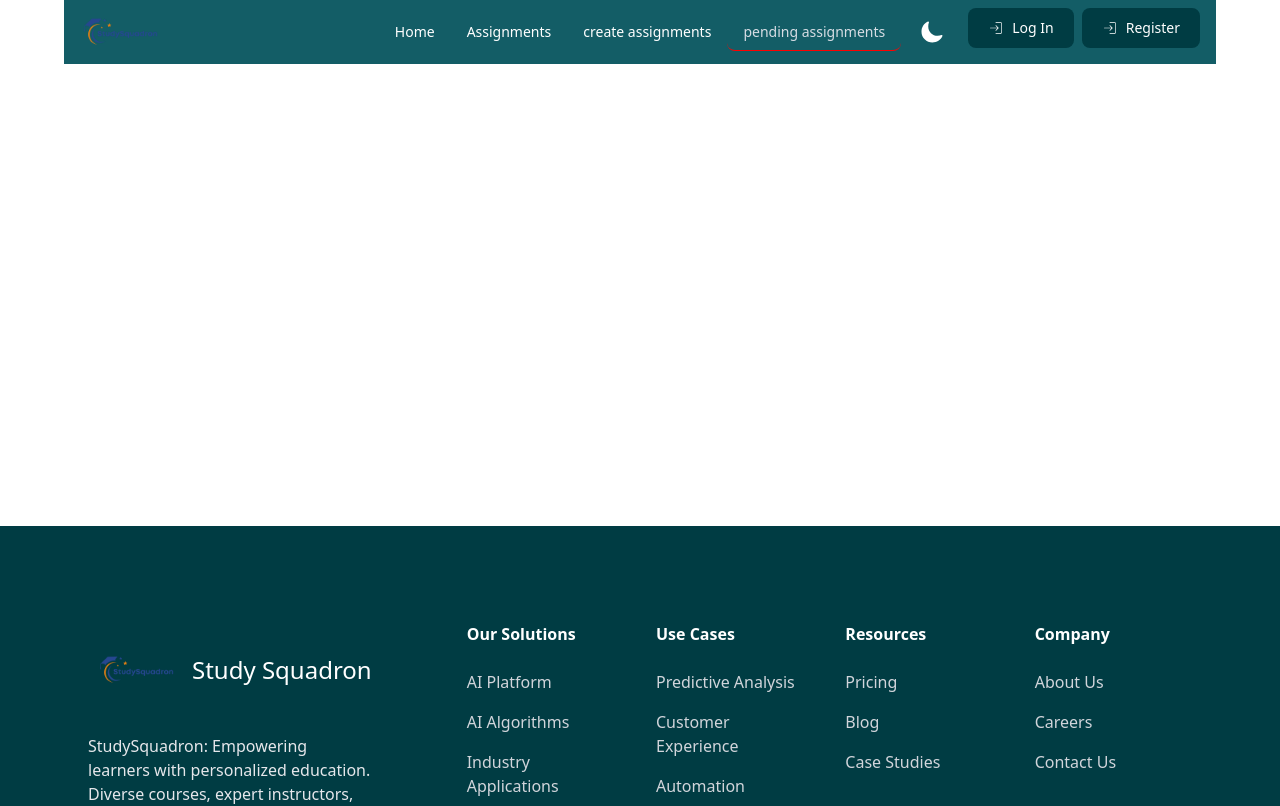
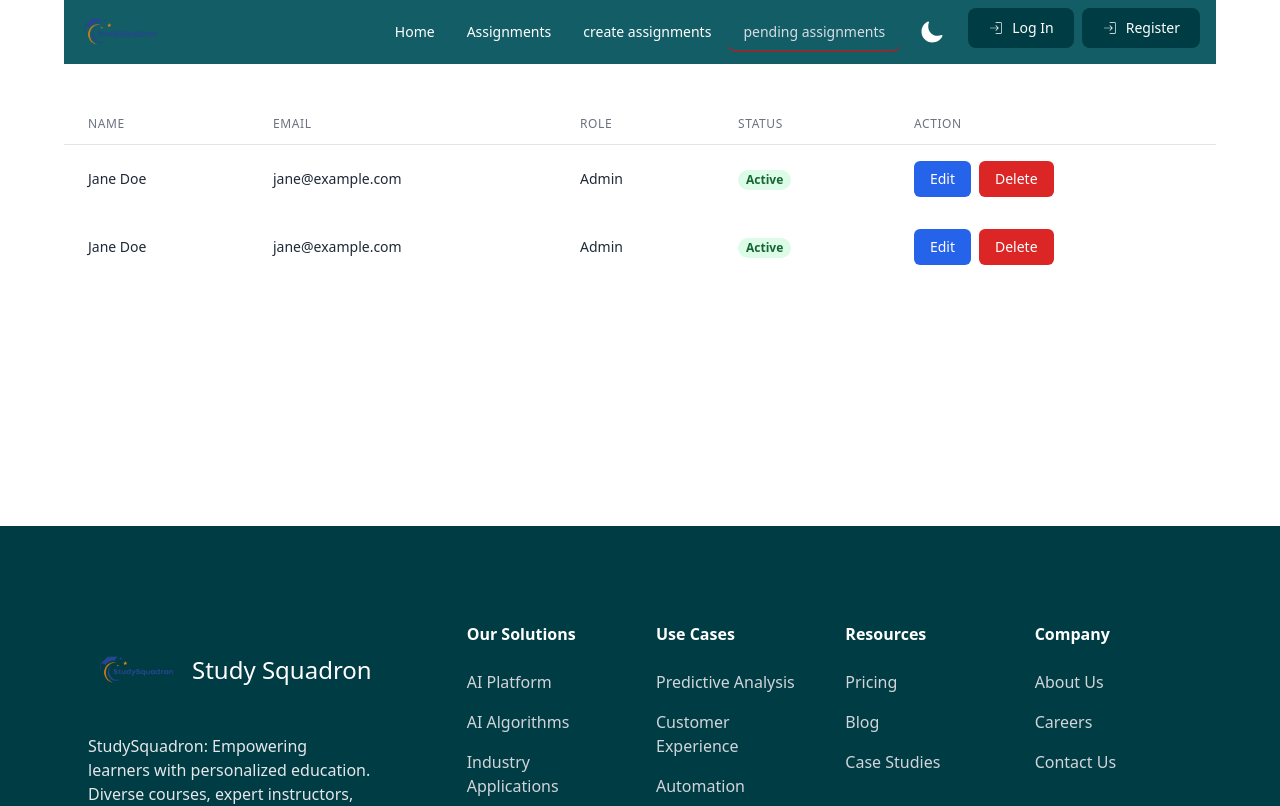
Before and after one commit to adnanalamin/studysquadron-client, a React (Vite) app: page /PendingAssignment in a window 1280 px wide. Shown: the top 806 px of the page. Built offline with nearby package versions, Linux system fonts and the light colour scheme; no server answers.

Commit message:
Added Assignment submit modal

```diff
--- a/src/Pages/AssignmentDetails/AssignmentDetails.jsx
+++ b/src/Pages/AssignmentDetails/AssignmentDetails.jsx
@@ -1,9 +1,14 @@
 import axios from "axios";
-import { useEffect, useState } from "react";
+import { useContext, useEffect, useState } from "react";
 import { useParams } from "react-router-dom";
+import { AuthContext } from "../../AuthProvider/AuthProvider";
+import { toast } from "react-toastify";
+import { Toaster } from "react-hot-toast";
 
 const AssignmentDetails = () => {
+  const { user } = useContext(AuthContext);
   const [data, setData] = useState({});
+
   const { id } = useParams();
   useEffect(() => {
     async function fetchAssignment() {
@@ -18,6 +23,48 @@ const AssignmentDetails = () => {
     }
     fetchAssignment();
   }, [id]);
+
+  const handelSubmitedAssignment = async (e) => {
+    e.preventDefault();
+
+    const file = e.target.file.value;
+    const note = e.target.note.value;
+    const userEmail = user.email;
+    const userName = user.displayName;
+    const status = "pending";
+    const assignmentTitle = data.title;
+    const assignmentMarks = data.marks;
+
+    if (!file || !note) {
+      toast.error("Please select a file and provide a note.");
+      return;
+    }
+
+    const newSubmittion = {
+      file,
+      note,
+      userName,
+      userEmail,
+      status,
+      assignmentTitle,
+      assignmentMarks,
+    };
+
+    try {
+      const response = await axios.post(
+        "http://localhost:5000/submit-assignment",
+        newSubmittion
+      );
+
+      if (response.data.insertedId) {
+        toast.success("Assignment submitted successfully");
+      }
+      e.target.reset();
+    } catch (error) {
+      console.error("Error submitting assignment:", error);
+      toast.error("Failed to submit assignment. Please try again later.");
+    }
+  };
   return (
     <div className="pt-24 mb-24">
       <div className="bg-[#135D66] dark:bg-gray-800 py-8 lg:max-w-6xl mx-auto rounded-xl">
@@ -99,22 +146,26 @@ const AssignmentDetails = () => {
       <dialog id="my_modal_1" className="modal ">
         <div className="modal-box bg-[#135D66] dark:bg-gray-700">
           <div className="w-full mx-auto pt-6">
-            <form action="">
+            <form onSubmit={handelSubmitedAssignment}>
               <div className="w-full">
                 <input
-                  type="file"
+                  type="text"
+                  name="file"
                   accept=".pdf,.doc,.docx"
                   className="mb-4 file-input file-input-bordered w-full"
                 />
               </div>
               <div>
                 <textarea
-                  placeholder="Bio"
+                  placeholder="quick note"
+                  name="note"
                   className="textarea textarea-bordered textarea-md w-full"
                 ></textarea>
               </div>
               <div className="w-full mt-3">
-                <button className="btn bg-[#003C43] dark:bg-gray-600 hover:bg-[#003C43] text-white border-none w-full">Submit</button>
+                <button className="btn bg-[#003C43] dark:bg-gray-600 hover:bg-[#003C43] text-white border-none w-full">
+                  Submit
+                </button>
               </div>
             </form>
           </div>
@@ -126,6 +177,7 @@ const AssignmentDetails = () => {
             </form>
           </div>
         </div>
+        <Toaster position="top-right" reverseOrder={false} />
       </dialog>
     </div>
   );
--- a/src/Pages/PendingAssignment/PendingAssignment.jsx
+++ b/src/Pages/PendingAssignment/PendingAssignment.jsx
@@ -2,9 +2,58 @@
 
 const PendingAssignment = () => {
   return (
-    <div>
+   <div  className="pt-24 mb-24">
+    <div className="lg:max-w-6xl mx-auto">
+    <div className="flex flex-col overflow-x-auto lg:overflow-hidden">
+  <div className="sm:-mx-6 lg:-mx-8">
+    <div className="inline-block min-w-full py-2 sm:px-6 lg:px-8">
+      <div className="overflow-x-auto">
+        <table
+          className="min-w-full text-start text-sm font-light text-surface dark:text-white">
+          <thead
+            className="border-b border-neutral-200 font-medium dark:border-white/10">
+            <tr>
+            <th className="px-6 py-3 text-left text-xs font-medium text-gray-500 uppercase tracking-wider">Name</th>
+            <th className="px-6 py-3 text-left text-xs font-medium text-gray-500 uppercase tracking-wider">Email</th>
+            <th className="px-6 py-3 text-left text-xs font-medium text-gray-500 uppercase tracking-wider">Role</th>
+            <th className="px-6 py-3 text-left text-xs font-medium text-gray-500 uppercase tracking-wider">Status</th>
+            <th className="px-6 py-3 text-left text-xs font-medium text-gray-500 uppercase tracking-wider">Action</th>
+        </tr>
+          </thead>
+          <tbody>
+          <tr>
+            <td className="px-6 py-4 whitespace-nowrap">Jane Doe</td>
+            <td className="px-6 py-4 whitespace-nowrap">jane@example.com</td>
+            <td className="px-6 py-4 whitespace-nowrap">Admin</td>
+            <td className="px-6 py-4 whitespace-nowrap">
+                <span className="px-2 inline-flex text-xs leading-5 font-semibold rounded-full bg-green-100 text-green-800">Active</span>
+            </td>
+            <td className="px-6 py-4 whitespace-nowrap">
+                <button className="px-4 py-2 font-medium text-white bg-blue-600 rounded-md hover:bg-blue-500 focus:outline-none focus:shadow-outline-blue active:bg-blue-600 transition duration-150 ease-in-out">Edit</button>
+                <button className="ml-2 px-4 py-2 font-medium text-white bg-red-600 rounded-md hover:bg-red-500 focus:outline-none focus:shadow-outline-red active:bg-red-600 transition duration-150 ease-in-out">Delete</button>
+            </td>
+        </tr>
+        <tr>
+            <td className="px-6 py-4 whitespace-nowrap">Jane Doe</td>
+            <td className="px-6 py-4 whitespace-nowrap">jane@example.com</td>
+            <td className="px-6 py-4 whitespace-nowrap">Admin</td>
+            <td className="px-6 py-4 whitespace-nowrap">
+                <span className="px-2 inline-flex text-xs leading-5 font-semibold rounded-full bg-green-100 text-green-800">Active</span>
+            </td>
+            <td className="px-6 py-4 whitespace-nowrap">
+                <button className="px-4 py-2 font-medium text-white bg-blue-600 rounded-md hover:bg-blue-500 focus:outline-none focus:shadow-outline-blue active:bg-blue-600 transition duration-150 ease-in-out">Edit</button>
+                <button className="ml-2 px-4 py-2 font-medium text-white bg-red-600 rounded-md hover:bg-red-500 focus:outline-none focus:shadow-outline-red active:bg-red-600 transition duration-150 ease-in-out">Delete</button>
+            </td>
+        </tr>
 
+          </tbody>
+        </table>
+      </div>
     </div>
+  </div>
+</div>
+    </div>
+   </div>
   );
 };
 
```
